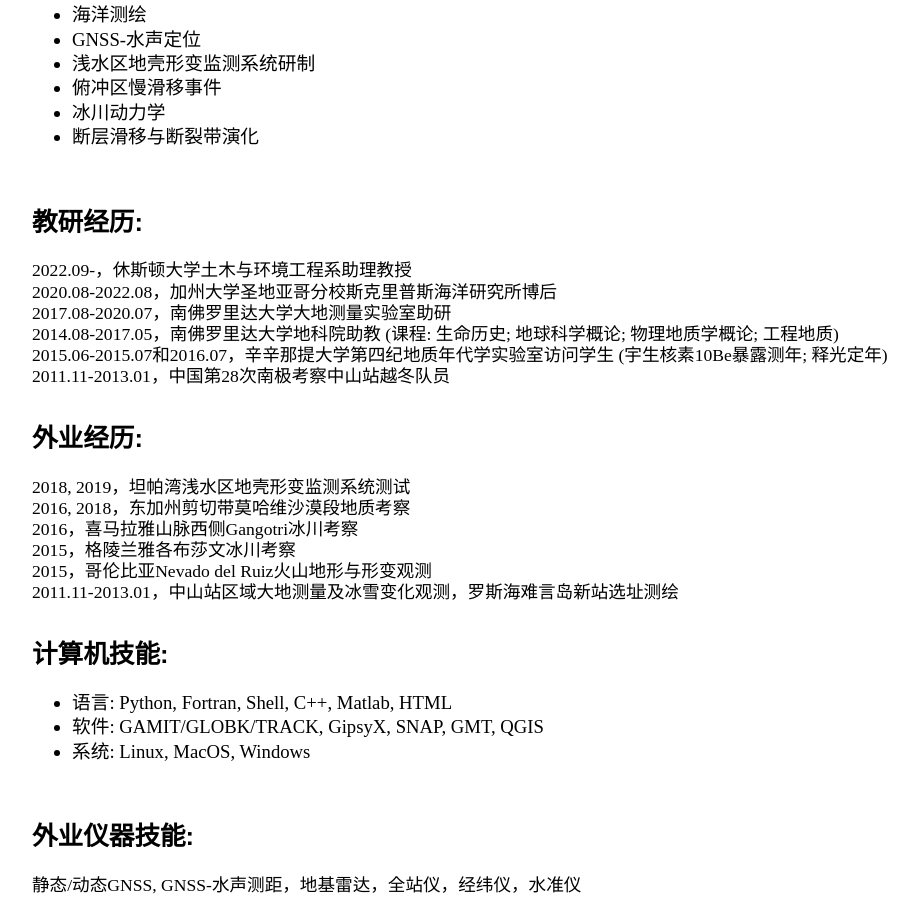
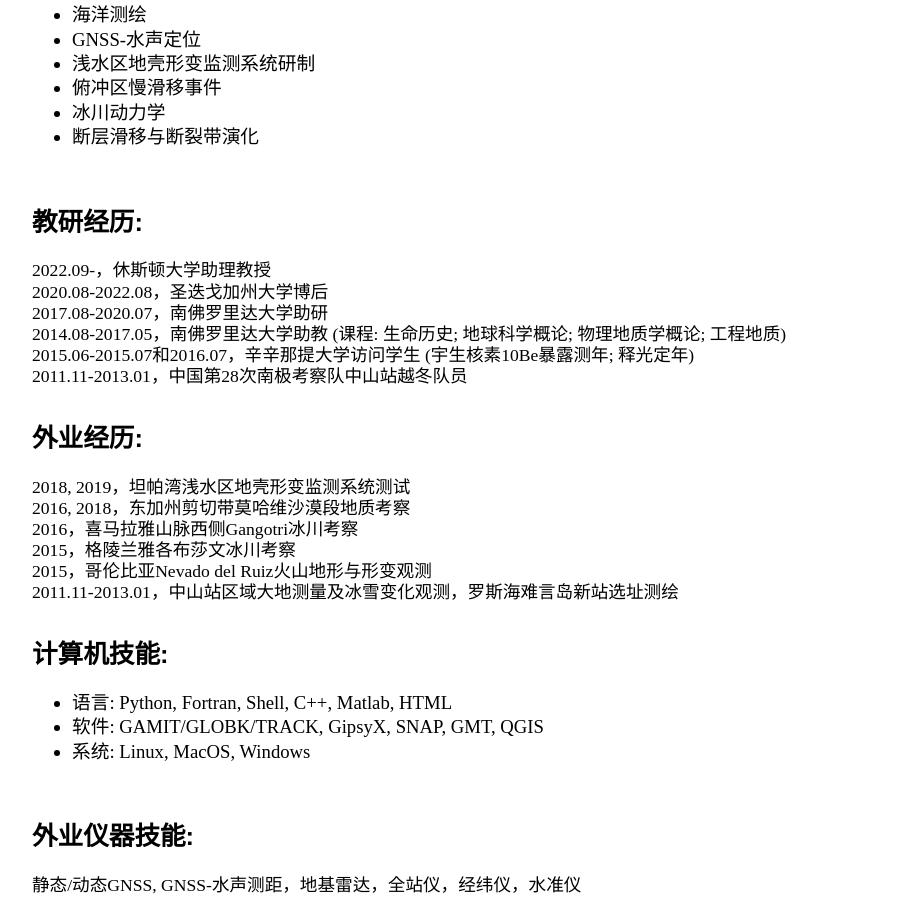
Before and after one commit to suruixie/suruixie.github.io, a Jekyll site: the page built from Chinese/index.html, in a window 1280 px wide and 900 px high, scrolled down 537 px. Shown: the whole window, without its empty margins (96-1014 px from the left). Built offline with Jekyll 4.4.1, drawn with Linux system fonts in a browser that asks for light colours; a style sheet for code colours, icons or effects is not loaded.

Commit message:
Update index.html

```diff
--- a/Chinese/index.html
+++ b/Chinese/index.html
@@ -32,12 +32,12 @@ title: 苏锐的中文页面
 	</div>
 	<div class="sideText">
 	    <h4 style="margin-top:2em;margin-bottom:0.2em;">教研经历: </h4>
-            <p style="line-height: 120%;">2022.09-，休斯顿大学土木与环境工程系助理教授<br>
-            2020.08-2022.08，加州大学圣地亚哥分校斯克里普斯海洋研究所博后<br>
-            2017.08-2020.07，南佛罗里达大学大地测量实验室助研<br>
-	    2014.08-2017.05，南佛罗里达大学地科院助教 (课程: 生命历史; 地球科学概论; 物理地质学概论; 工程地质)<br>
-            2015.06-2015.07和2016.07，辛辛那提大学第四纪地质年代学实验室访问学生 (宇生核素10Be暴露测年; 释光定年)<br>
-            2011.11-2013.01，中国第28次南极考察中山站越冬队员<br>
+            <p style="line-height: 120%;">2022.09-，休斯顿大学助理教授<br>
+            2020.08-2022.08，圣迭戈加州大学博后<br>
+            2017.08-2020.07，南佛罗里达大学助研<br>
+	    2014.08-2017.05，南佛罗里达大学助教 (课程: 生命历史; 地球科学概论; 物理地质学概论; 工程地质)<br>
+            2015.06-2015.07和2016.07，辛辛那提大学访问学生 (宇生核素10Be暴露测年; 释光定年)<br>
+            2011.11-2013.01，中国第28次南极考察队中山站越冬队员<br>
             </p>
 	</div>
 	<div class="sideText">
```
Also changed, not shown: other parts of Chinese/index.html (+1 -1 lines).
